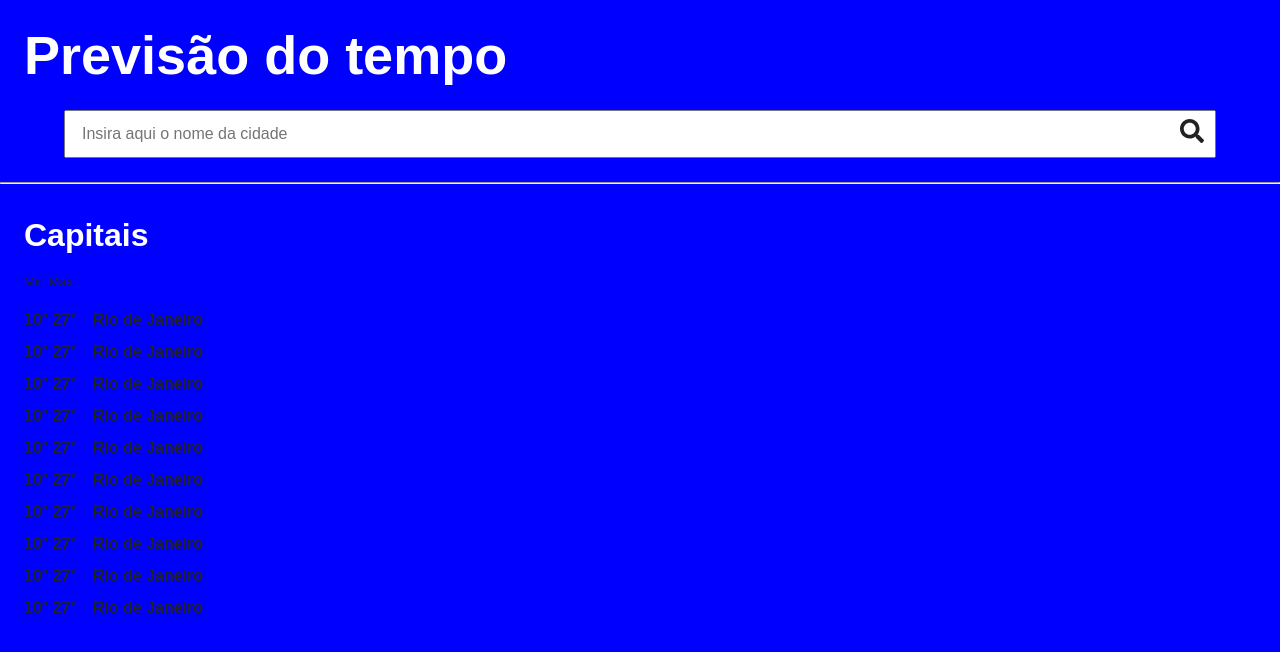
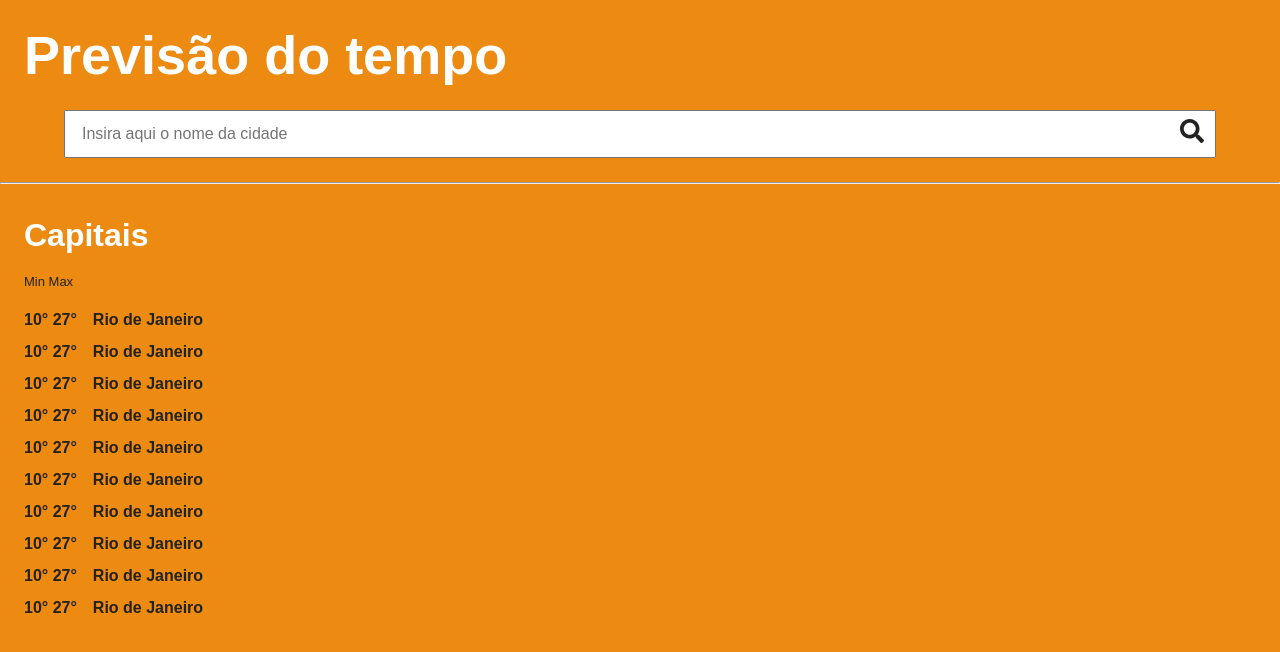
Before and after one commit to douglasmatosdev/weather, a React app: page / in a window 1280 px wide. Shown: the top 652 px of the page. Built offline with nearby package versions, Linux system fonts and the light colour scheme; no server answers.

Commit message:
Change background-color

```diff
--- a/src/index.scss
+++ b/src/index.scss
@@ -1,4 +1,4 @@
 body,
 #root {
-    background-color: blue; //ec8a11
+    background-color: #ec8a11; //ec8a11
 }
```
